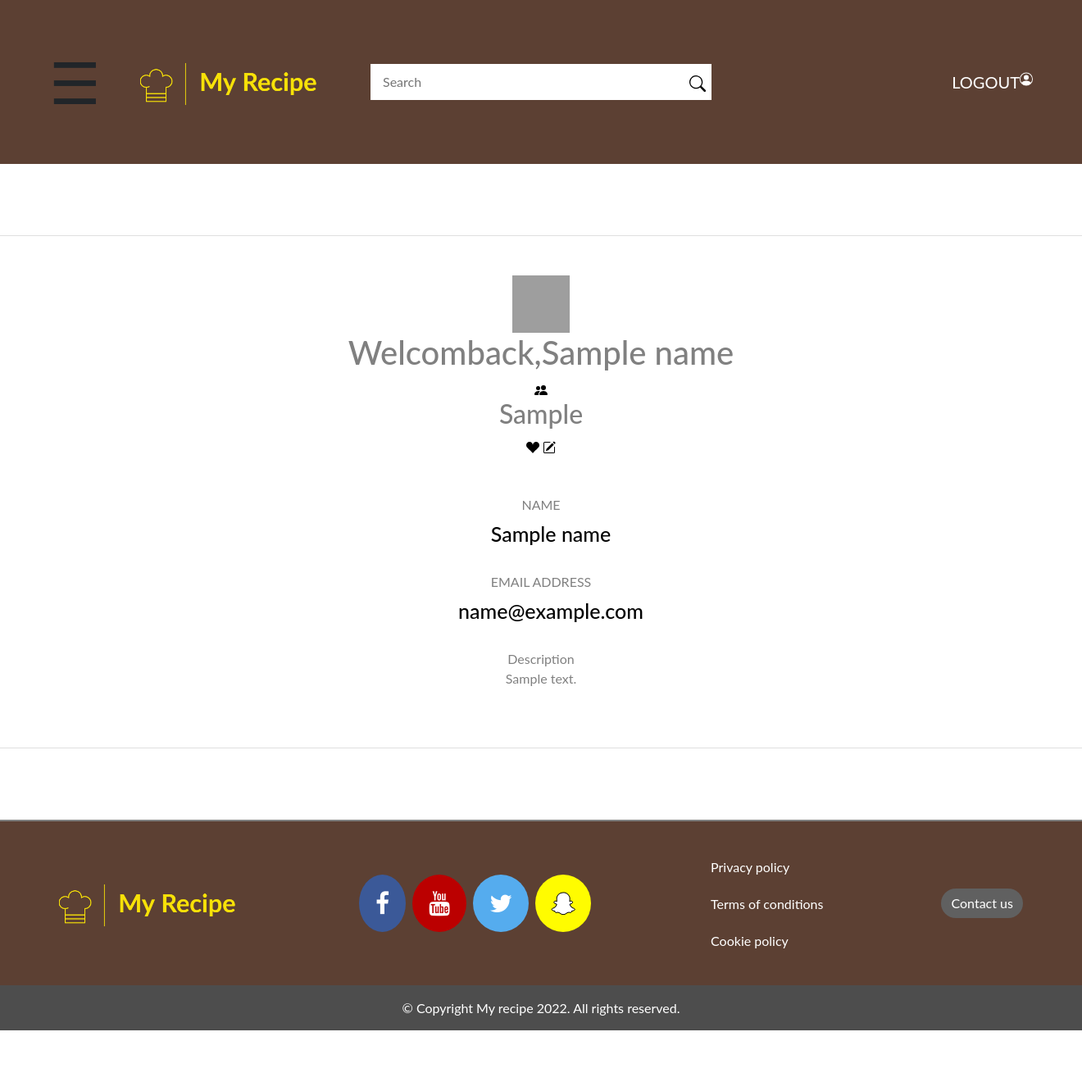
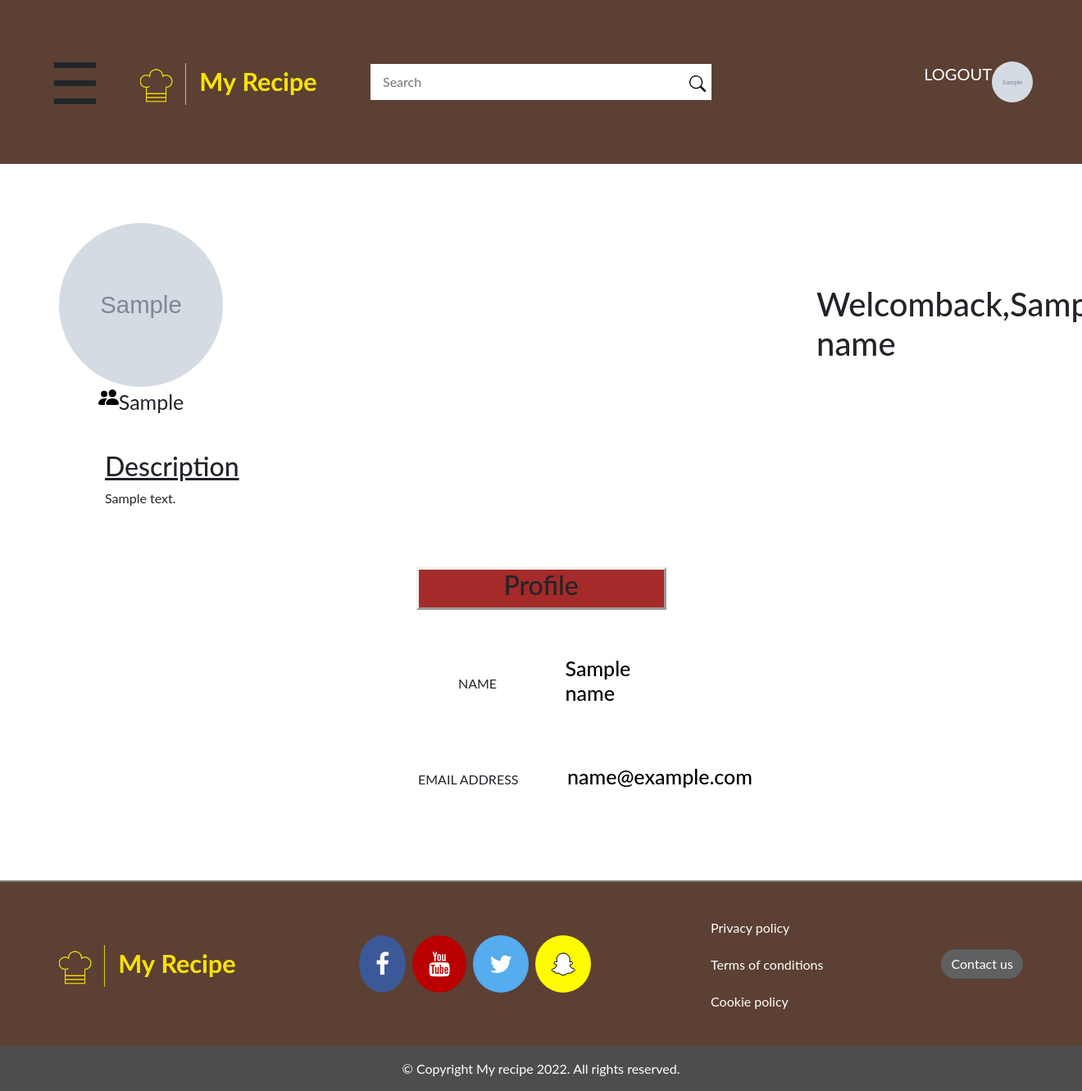
Before and after one commit to SherryTt/recipe-web, a PHP site: template www/templates/userdashboard.twig in a window 1320 px wide; the page is wider, and only the part inside the window is pictured. Shown: that part at 82% size. Before the commit the page ends 1257 px from the top of that part, so only its background shows below. Run offline with PHP 8.4, Linux system fonts and the light colour scheme; the template is opened without the code that fills it: most values are stand-ins (such as "Sample title", 1, 10 or a date in 2020); grey boxes marked "Sample" are stand-in pictures; some libraries are stand-ins or nearby versions; grey boxes are pictures that could not be loaded.

Commit message:
Develop userdashbord

```diff
--- a/www/styles/styles.css
+++ b/www/styles/styles.css
@@ -409,3 +409,20 @@ html,body {
     display: inline-block;
     width: 45%;
 }
+
+/* user dashbord */
+
+.wrapTop{
+    justify-content: space-between;
+
+}
+
+.topSec{
+    justify-content: space-between;
+
+}
+
+.titlePro{
+    justify-content: center;
+    background-color: brown;
+}
--- a/www/templates/partials/navigation2.twig
+++ b/www/templates/partials/navigation2.twig
@@ -33,6 +33,7 @@
       <form action="search.php" method="get" class="form d-flex">
         <input type="search" placeholder="Search" class="search-field" name="query"/>
         <button type="submit" class="search-button">
+
         <img src="../templates/images/search.svg">
         </button>
       </form>
@@ -45,10 +46,11 @@
 
     <div class="nav-item1 d-flex justify-content-end me-5">
       <a class="item" id="sigout" href="../../logout.php">LOGOUT</a>
-      <svg class="item" id="account" xmlns="http://www.w3.org/2000/svg" width="16" height="16" fill="currentColor" class="bi bi-person-circle" viewBox="0 0 16 16">
+      <img class="user-img" src="uerImage/{{user_image}}" style="width:50px;height:50px;border-radius: 50%;">
+   <!--   <svg class="item" id="account" xmlns="http://www.w3.org/2000/svg" width="16" height="16" fill="currentColor" class="bi bi-person-circle" viewBox="0 0 16 16">
       <path d="M11 6a3 3 0 1 1-6 0 3 3 0 0 1 6 0z"/>
       <path fill-rule="evenodd" d="M0 8a8 8 0 1 1 16 0A8 8 0 0 1 0 8zm8-7a7 7 0 0 0-5.468 11.37C3.242 11.226 4.805 10 8 10s4.757 1.225 5.468 2.37A7 7 0 0 0 8 1z"/>
-      </svg>
+      </svg>-->
     </div>
 
     </div>
--- a/www/templates/userdashboard.twig
+++ b/www/templates/userdashboard.twig
@@ -4,82 +4,49 @@
 
 <body>
   {% include "partials/navigation2.twig" %}
-  <div class="main-container" style="color: grey;">
-    <section class="vh-100" style="background-color: white">
-     <!-- <div class="container py-5 h-100"> -->
-        <div class="row  justify-content-center align-items-center h-100">
-         <!-- <div class="col-12 col-md-8 col-lg-6 col-xl-5">-->
-            <div class="card">
+  <div class="main-container row  h-100 justify-content-around">
 
-
-              <div class="card-body p-5" style="text-align:center;">
-                <div class="user">
-
-                <img class="user-img" src="/www/uerImage/{{user.user_image}}" style="width: 70px; height:70px;">
-                <div class="user-info">
-                <h1>Welcomback,{{name}}</h1>
-
-                <img class="user-detail" src="/templates/images/people.svg">
-                <h2>{{user_follower}}</h2>
-                <img class="user-detail" src="/templates/images/heart.svg">
-                <img class="user-detail" src="/templates/images/pen.svg">
+  <!--Top section/img/welcomeMSG?follower/description-->
+    <div class="wrapTop">
+      <div class="topSec d-flex align-items-center m-4 px-5 pt-5">
+        <div class="userDetail">
+          <img class="user-img" src="uerImage/{{user_image}}" style="width:200px;height:200px;border-radius: 50%;">
+            <div class="followerInfo d-flex justify-content-center">
+              <img class="user_follower" src="/templates/images/people.svg" style="width:25px;height:25px;">
+              <p style="font-size: 25px;">{{user_follower}}</p>
             </div>
         </div>
 
-                <!-- Account menu -->
-                <!--
-                  <div class="menu-container row align-items-start ">
-                    <div class="col menu"><a href="#">ACCOUNT INFO</a>
-
+        <div class="msg justify-content-center p-5" style="width: 300px;">
+          <h1>Welcomback,{{name}}</h1>
         </div>
-                    <div class="col menu">
-                    <a href="#">FAVORITES</a>
       </div>
-                    <div class="col menu">
-                      <a href="#">I MADE IT</a>
+        <div class="mb-4"style="max-width:80%; padding-left:8em;" >
+          <h2 style="text-decoration:underline">Description</h2>
+          <p>{{user_detail}}</p>
         </div>
-                    <div class="col menu">
-                      <a href="#">POST MY RECIPE</a>
-                    </div>
-                  </div>-->
-
-                <div class="mb-4 mt-5">
-                  <label class="label-item" for="typeEmailX-2">NAME</label>
-                  <h3>{{name}}</h3>
-                  <!--<input type="name" id="typeEmailX-2" class="form-syle form1" required/>-->
-                </div>
-
-                <div class="mb-4">
-                  <label class="label-item" for="typePasswordX-2">EMAIL ADDRESS</label>
-                  <h3>{{email}}</h3>
-                 <!-- <input type="email" id="typePasswordX-2" class="form-syle form1" required/>-->
-                </div>
-
-                <div class="mb-4">
-                  <label class="label-item" for="typePasswordX-2">Description</label>
-                  <p>{{user_detail}}</p>
-                 <!-- <input type="password" id="typePasswordX-2" class="form-syle form1" required/>-->
     </div>
 
 
-                <!-- login button -->
-                <!--
-                <button class="btn btn-dark btn-lg btn-block signup_btn" type="submit" style="border-radius:30px;  width:50%;">EDIT</button>-->
+    <!-- Profile info -->
+      <div class="profile mb-4 mt-5 justify-content-center mb-5" style="max-width: fit-content;">
 
+        <div class="profile_title mb-5" style="border: #5C4033;">
+          <div class="titlePro" style="text-align: center;border-style:outset;"><h2>Profile</h2></div>
+        </div>
 
-                <!-- if login as social media account -->
-                <!--<button class="btn btn-lg btn-block btn-primary" style="background-color: #dd4b39;" type="submit"><i class="fab fa-google me-2"></i> Sign in with google</button>
-                <button class="btn btn-lg btn-block btn-primary mb-2" style="background-color: #3b5998;" type="submit"><i class="fab fa-facebook-f me-2"></i>Sign in with facebook</button> -->
+          <div class="name  d-flex align-items-center justify-content-center mb-5">
+            <div style="width: 150px; text-align:center;">NAME</div>
+            <div style="width: 115px;"><h3>{{name}}</h3></div>
+            <h3></h3>
+          </div>
+
+          <div class="mb-4  d-flex align-items-center justify-content-center mb-5">
+            <div style="width: 150px;">EMAIL ADDRESS</div>
+            <div style="width: 150px;"><h3>{{email}}</h3></div>
+          </div>
 
       </div>
-            </div>
-          </div>
-        </div>
-      </div>
-    </section>
-
-
-
   </div>
   {% include "partials/footer.twig" %}
   {% include "partials/script.twig" %}
```
Also changed, not shown: www/navigation2.php (added, +26 -0 lines). Lines whose indentation alone changed are shown as unchanged.
